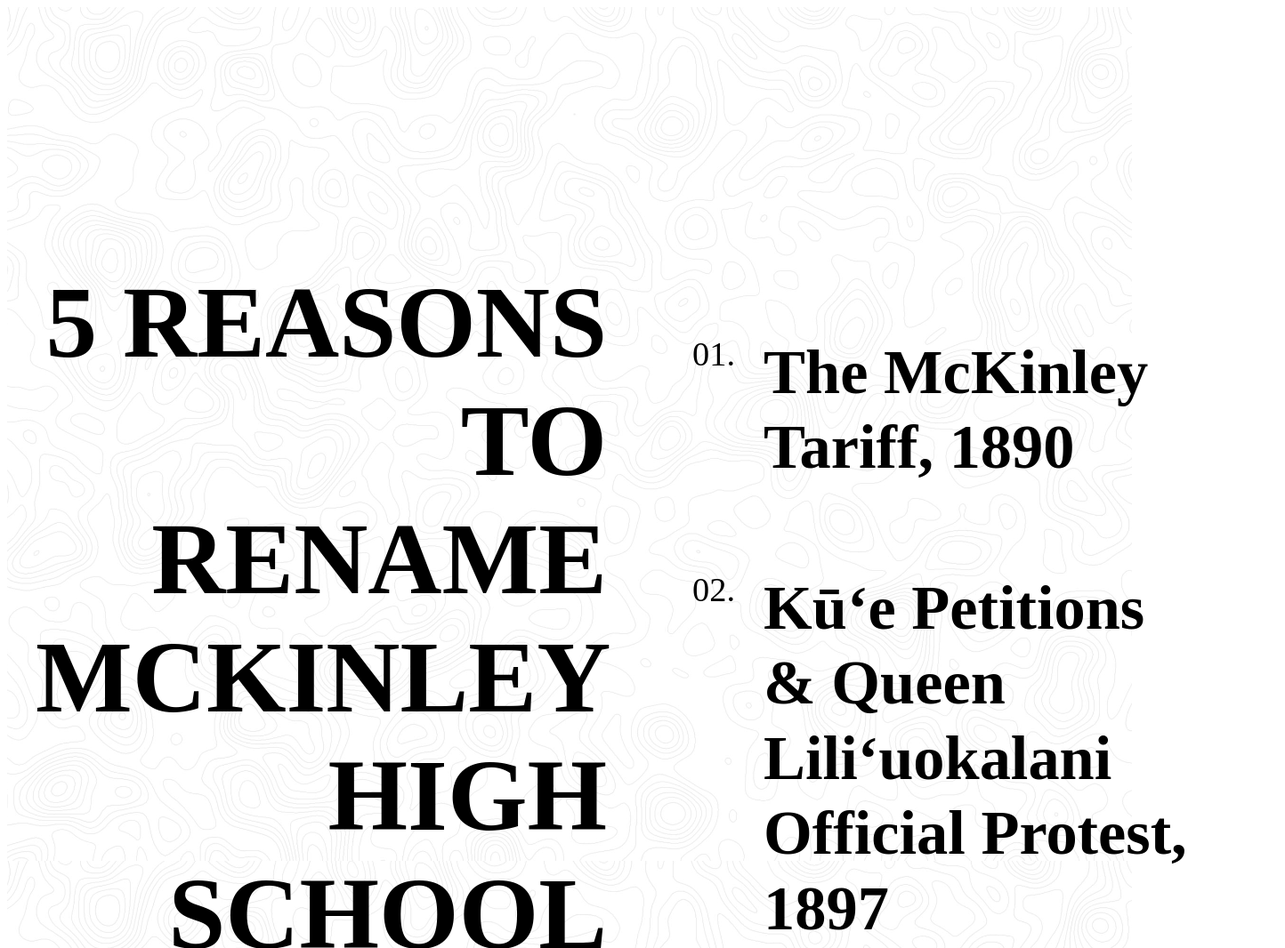
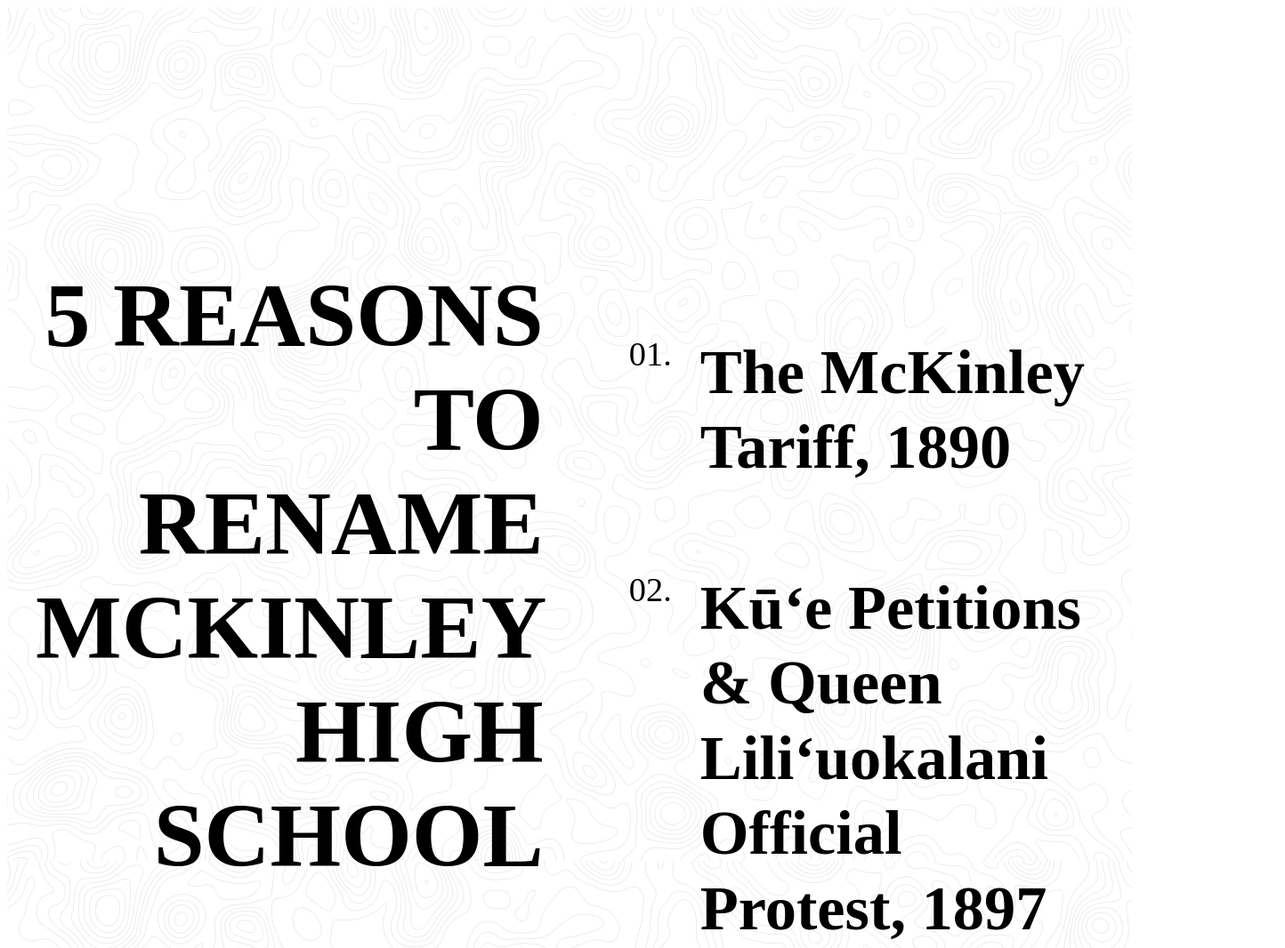
Before and after one commit to rightourhistory/rename-mckinley, a Gatsby site: page /home/components/five-reasons in a window 1280 px wide. Shown: the top 1066 px of the page at 89% size, 1444 px wide, since content can reach past the window. Built offline with nearby package versions, Linux system fonts and the light colour scheme; Gatsby itself is replaced by a stand-in of ours.

Commit message:
accordion layout tweaks

```diff
--- a/src/pages/home/components/five-reasons.scss
+++ b/src/pages/home/components/five-reasons.scss
@@ -13,7 +13,10 @@
     margin: 0 auto;
   }
   &__title {
-    font-size: 7.2rem;
+    position: sticky;
+    top: 0;
+    align-self: flex-start;
+    font-size: 6.4rem;
     max-width: 76rem;
     font-weight: 900;
     text-align: right;
@@ -22,6 +25,9 @@
       font-weight: inherit;
       color: var(--text-color--dark-primary);
     }
+  }
+  &__accordion {
+    min-width: 50%;
   }
   &__blockquote {
     font-family: var(--text-font--script);
```
